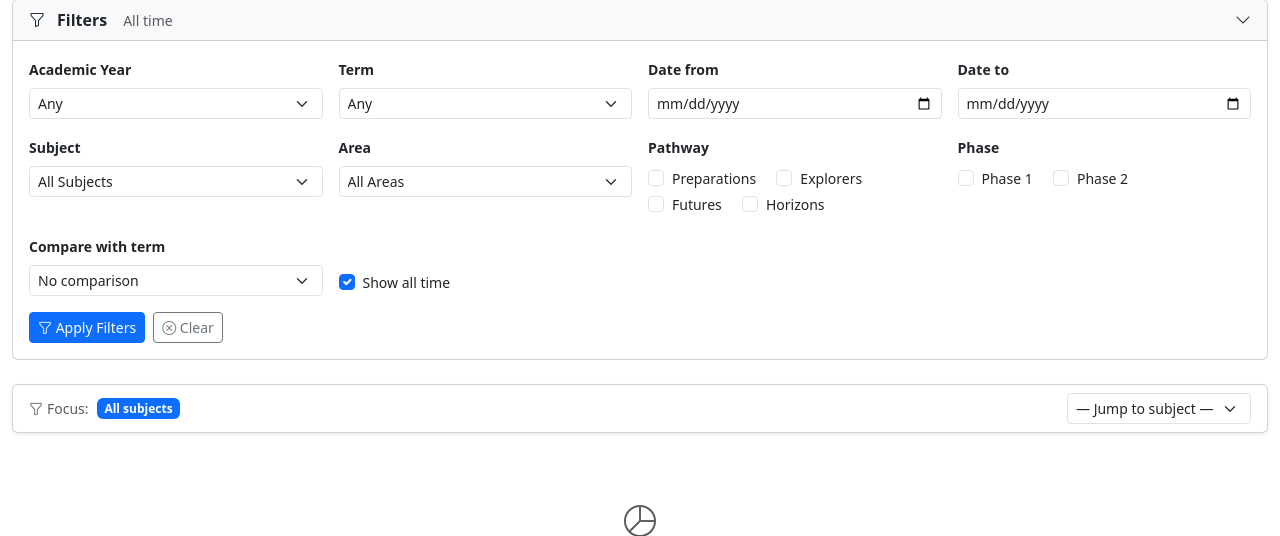
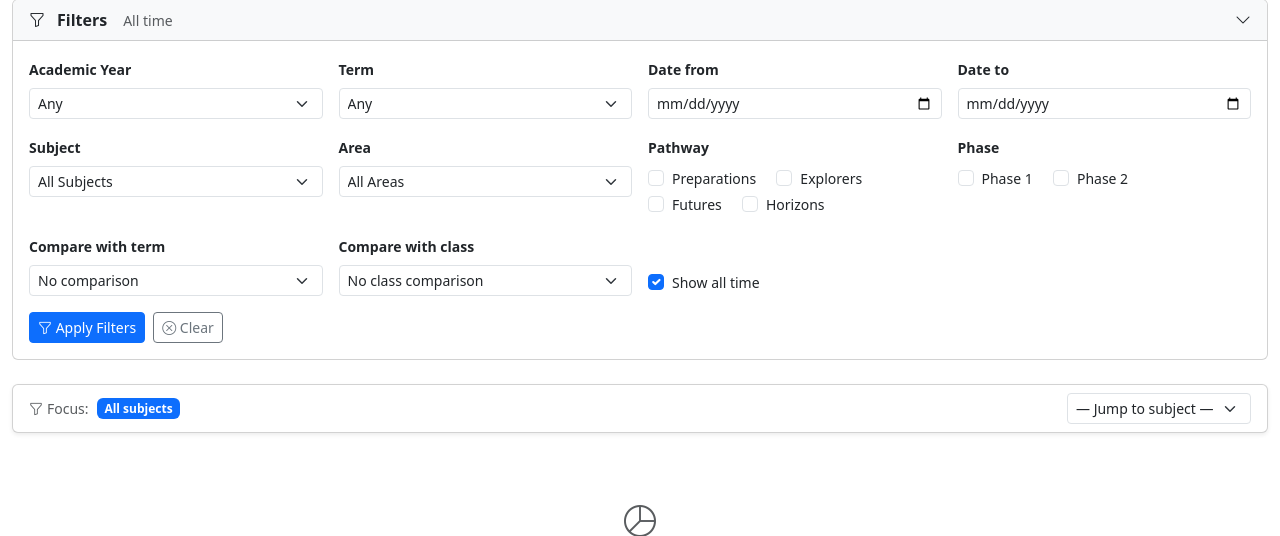
Before and after one commit to DPlazma/assessapp, a Django app: page /assessments/class/1/progress/ in a window 1280 px wide, after a click that opens the changed part. Shown: the part 192-728 px from the top of the page. Run offline with Django 5.2, Linux system fonts and the light colour scheme; a user stored in the database is signed in; tables that the repository leaves empty hold one stand-in row (values such as "Sample post"); data that the repository does not hold is empty.

Commit message:
Add compare-class filter to class progress

```diff
--- a/assessments/views.py
+++ b/assessments/views.py
@@ -2032,18 +2032,64 @@ def class_progress(request, class_id):
     date_from, date_to, period_label = _cp_date_range(request)
     data = _cp_build_data(request, class_group, date_from, date_to)
 
+    assigned_fw_ids = set(
+        FrameworkAssignment.objects.filter(
+            class_group=class_group, framework__is_active=True
+        ).values_list("framework_id", flat=True)
+    )
+    comparable_subject_ids = set(
+        AssessmentArea.objects.filter(framework_id__in=assigned_fw_ids)
+        .values_list("subject_id", flat=True)
+        .distinct()
+    )
+    selected_subject = request.GET.get("subject")
+    if selected_subject:
+        try:
+            selected_subject_id = int(selected_subject)
+        except ValueError:
+            selected_subject_id = None
+        else:
+            if selected_subject_id in comparable_subject_ids:
+                comparable_subject_ids = {selected_subject_id}
+
+    comparable_classes = ClassGroup.objects.none()
+    if comparable_subject_ids:
+        comparable_classes = (
+            ClassGroup.objects.filter(
+                framework_assignments__framework__is_active=True,
+                framework_assignments__framework__areas__subject_id__in=comparable_subject_ids,
+            )
+            .exclude(pk=class_group.pk)
+            .distinct()
+            .order_by("year_group", "name")
+        )
+    comparable_class_ids = list(comparable_classes.values_list("pk", flat=True))
+
     # View toggle
     view_mode = request.GET.get("view", "both")  # "chart", "table", "both"
 
-    # Comparison mode — load a second period
+    # Comparison mode — load a second class or a second period
     compare = request.GET.get("compare")  # term PK to compare against
+    compare_class = request.GET.get("compare_class")
     compare_data = None
     compare_label = ""
-    if compare:
+    compare_mode = ""
+    if compare_class:
+        try:
+            cmp_class = ClassGroup.objects.get(
+                pk=int(compare_class), pk__in=comparable_class_ids
+            )
+            compare_data = _cp_build_data(request, cmp_class, date_from, date_to)
+            compare_label = cmp_class.name
+            compare_mode = "class"
+        except (ClassGroup.DoesNotExist, ValueError):
+            pass
+    elif compare:
         try:
             cmp_term = Term.objects.select_related("academic_year").get(pk=int(compare))
             compare_data = _cp_build_data(request, class_group, cmp_term.start_date, cmp_term.end_date)
             compare_label = str(cmp_term)
+            compare_mode = "term"
         except (Term.DoesNotExist, ValueError):
             pass
 
@@ -2060,8 +2106,11 @@ def class_progress(request, class_id):
         "selected_academic_year": request.GET.get("academic_year", ""),
         "selected_term": request.GET.get("term", ""),
         "compare": compare,
+        "compare_class": compare_class,
         "compare_data": compare_data,
         "compare_label": compare_label,
+        "compare_mode": compare_mode,
+        "comparable_classes": comparable_classes,
         **data,
         **chart_ctx,
     }
--- a/templates/assessments/class_progress.html
+++ b/templates/assessments/class_progress.html
@@ -156,6 +156,17 @@
                             {% endfor %}
                         </select>
                     </div>
+                    <div class="col-md-6 col-lg-3">
+                        <label class="form-label fw-bold small">Compare with class</label>
+                        <select name="compare_class" class="form-select form-select-sm">
+                            <option value="">No class comparison</option>
+                            {% for cg in comparable_classes %}
+                            <option value="{{ cg.pk }}" {% if compare_class == cg.pk|stringformat:"d" %}selected{% endif %}>
+                                {{ cg.name }}{% if cg.year_group %} · Year {{ cg.year_group }}{% endif %}
+                            </option>
+                            {% endfor %}
+                        </select>
+                    </div>
 
                     {# ── Show all time ── #}
                     <div class="col-md-6 col-lg-3 d-flex align-items-end">
@@ -200,13 +211,26 @@
 {% if compare_data %}
 <div class="card mb-4 border-info">
     <div class="card-header bg-info bg-opacity-10">
-        <strong><i class="bi bi-arrow-left-right me-1"></i>Comparison: {{ period_label }} vs {{ compare_label }}</strong>
+        <strong>
+            <i class="bi bi-arrow-left-right me-1"></i>
+            {% if compare_mode == "class" %}
+            Comparison: {{ class_group.name }} vs {{ compare_label }}
+            {% else %}
+            Comparison: {{ period_label }} vs {{ compare_label }}
+            {% endif %}
+        </strong>
     </div>
     <div class="card-body">
         <div class="comparison-grid">
             {# Current period #}
             <div>
-                <h6 class="text-center mb-3">{{ period_label }}</h6>
+                <h6 class="text-center mb-3">
+                    {% if compare_mode == "class" %}
+                    {{ class_group.name }}
+                    {% else %}
+                    {{ period_label }}
+                    {% endif %}
+                </h6>
                 {% for ad in area_data %}
                 <div class="mb-3">
                     <div class="fw-bold small mb-1">{{ ad.area.name }}</div>
```
